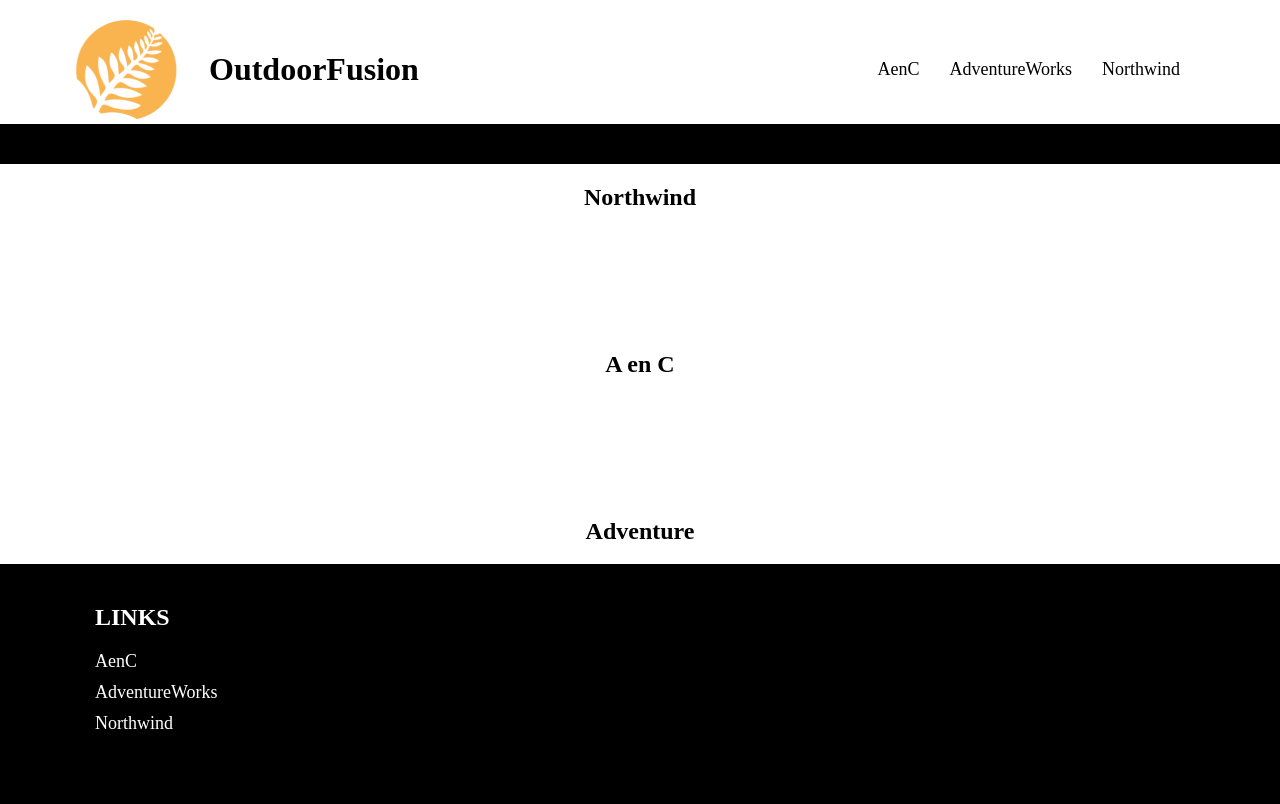
After one commit to OutdoorFusion/OutdoorFusion, a Flask app: page /voorraadbeheer_voorspelling in a window 1280 px wide. The commit adds this page. Run offline with Flask 3, Linux system fonts and the light colour scheme; parts of the project's set-up code (start-up, migrations or seed data) failed here and were passed over; some libraries are stand-ins or nearby versions.

Commit message:
few changes

```diff
--- a/app.py
+++ b/app.py
@@ -68,7 +68,9 @@ def klanten():
 
     return render_template('klanten.html', graphJSON = graphJSON, graph1JSON = graph1JSON, graph2JSON=graph2JSON, graph3JSON=graph3JSON )
 
-
+@app.route('/voorraadbeheer_voorspelling')
+def voorraadVoorspelling():
+    return render_template('voorraadbeheer_voorspelling.html')
 
 @app.route('/voorraadbeheer')
 def voorraad():
--- /dev/null
+++ b/templates/voorraadbeheer_voorspelling.html
@@ -0,0 +1,47 @@
+<!DOCTYPE html>
+<html lang="en">
+<head>
+    <meta charset="UTF-8">
+    <meta http-equiv="X-UA-Compatible" content="IE=edge">
+    <meta name="viewport" content="width=device-width, initial-scale=1.0">
+    <title>OutdoorFusion</title>
+    <script src="https://cdn.plot.ly/plotly-latest.min.js"></script>
+    <link rel="stylesheet" href="{{ url_for('static', filename='stylesheets/voorraadbeheerStyle.css') }}">
+</head>
+<body>
+    <header>
+        <div class="logo">
+            <img src="{{ url_for('static', filename='afbeeldingen/logo_header.png') }}" alt="Logo">
+            <h1 class="logoText">OutdoorFusion</h1>
+        </div>
+        <nav class="upperNav">
+            <ul>
+                <li><a href="">AenC</a></li>
+                <li><a href="">AdventureWorks</a></li>
+                <li><a href="">Northwind</a></li>
+            </ul>
+        </nav>
+    </header>
+            <div class="blackBar"></div>
+    <main>
+        <div class="chart_card">
+           <h2>Northwind</h2>
+        </div>
+        <div class="chart_card">
+            <h2>A en C</h2>
+        </div>
+         <div class="chart_card">
+            <h2>Adventure</h2>
+    </main>
+    <footer>
+        <nav class="bottomNav">
+            <h2>LINKS</h2>
+            <ul>
+                <li><a href="">AenC</a></li>
+                <li><a href="">AdventureWorks</a></li>
+                <li><a href="">Northwind</a></li>
+            </ul>
+        </nav>
+    </footer>
+</body>
+</html>
```
Also changed, not shown: templates/voorraadbeheer.html (+7 -0 lines).
